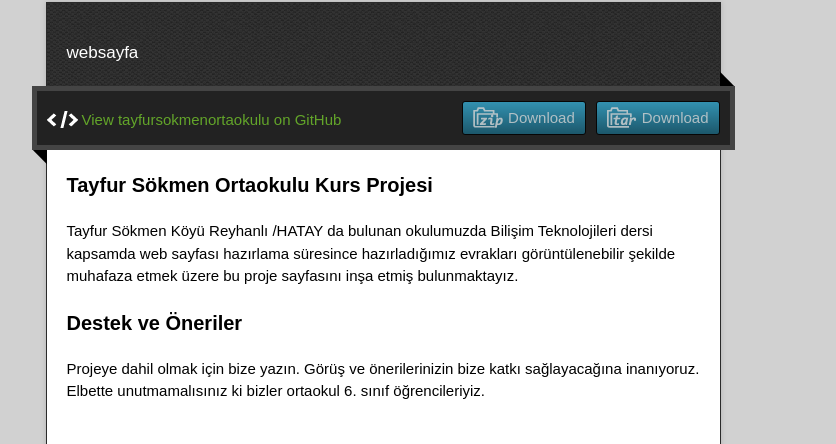
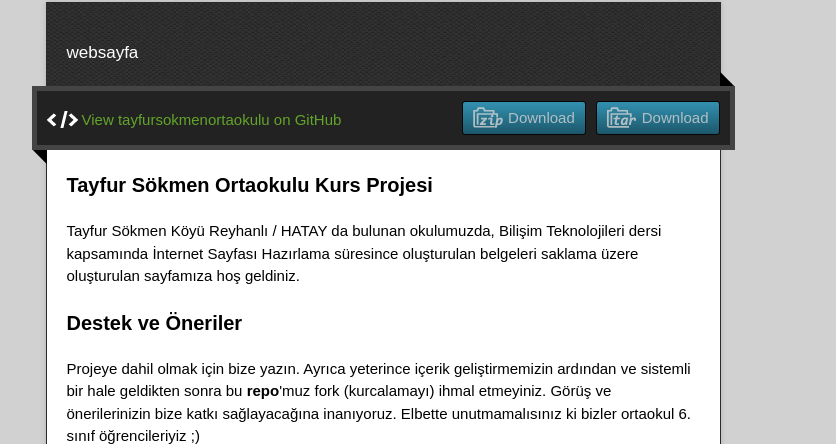
Before and after one commit to tayfursokmenortaokulu/tayfursokmenortaokulu, a plain HTML site: page index.html in a window 1280 px wide. Shown: the part 128-572 px from the top of the page, without its empty margins (257-1093 px from the left). Drawn offline with nearby package versions, Linux system fonts and the light colour scheme.

```diff
--- a/index.html
+++ b/index.html
@@ -39,12 +39,14 @@
           <h3>
 <a id="tayfur-sökmen-ortaokulu-kurs-projesi" class="anchor" href="#tayfur-s%C3%B6kmen-ortaokulu-kurs-projesi" aria-hidden="true"><span aria-hidden="true" class="octicon octicon-link"></span></a>Tayfur Sökmen Ortaokulu Kurs Projesi</h3>
 
-<p>Tayfur Sökmen Köyü Reyhanlı /HATAY da bulunan okulumuzda Bilişim Teknolojileri dersi kapsamda web sayfası hazırlama süresince hazırladığımız evrakları görüntülenebilir şekilde muhafaza etmek üzere bu proje sayfasını inşa etmiş bulunmaktayız.</p>
+<p>Tayfur Sökmen Köyü Reyhanlı / HATAY da bulunan okulumuzda, Bilişim Teknolojileri dersi kapsamında İnternet Sayfası Hazırlama süresince oluşturulan belgeleri saklama üzere oluşturulan sayfamıza hoş geldiniz.</p>
 
 <h3>
 <a id="destek-ve-Öneriler" class="anchor" href="#destek-ve-%C3%96neriler" aria-hidden="true"><span aria-hidden="true" class="octicon octicon-link"></span></a>Destek ve Öneriler</h3>
 
-<p>Projeye dahil olmak için bize yazın. Görüş ve önerilerinizin bize katkı sağlayacağına inanıyoruz. Elbette unutmamalısınız ki bizler ortaokul 6. sınıf öğrencileriyiz.</p>
+<p>Projeye dahil olmak için bize yazın. Ayrıca yeterince içerik geliştirmemizin ardından ve sistemli bir hale geldikten sonra bu <strong>repo</strong>'muz fork (kurcalamayı) ihmal etmeyiniz.
+Görüş ve önerilerinizin bize katkı sağlayacağına inanıyoruz.
+Elbette unutmamalısınız ki bizler ortaokul 6. sınıf öğrencileriyiz ;)</p>
         </article>
       </div>
     </div>
--- a/params.json
+++ b/params.json
@@ -1 +1 @@
-{"name":"tayfursokmenortaokulu","tagline":"websayfa","body":"### Tayfur Sökmen Ortaokulu Kurs Projesi\r\nTayfur Sökmen Köyü Reyhanlı /HATAY da bulunan okulumuzda Bilişim Teknolojileri dersi kapsamda web sayfası hazırlama süresince hazırladığımız evrakları görüntülenebilir şekilde muhafaza etmek üzere bu proje sayfasını inşa etmiş bulunmaktayız.\r\n\r\n### Destek ve Öneriler\r\nProjeye dahil olmak için bize yazın. Görüş ve önerilerinizin bize katkı sağlayacağına inanıyoruz. Elbette unutmamalısınız ki bizler ortaokul 6. sınıf öğrencileriyiz.","google":"","note":"Don't delete this file! It's used internally to help with page regeneration."}
+{"name":"tayfursokmenortaokulu","tagline":"websayfa","body":"### Tayfur Sökmen Ortaokulu Kurs Projesi\r\nTayfur Sökmen Köyü Reyhanlı / HATAY da bulunan okulumuzda, Bilişim Teknolojileri dersi kapsamında İnternet Sayfası Hazırlama süresince oluşturulan belgeleri saklama üzere oluşturulan sayfamıza hoş geldiniz.\r\n\r\n### Destek ve Öneriler\r\nProjeye dahil olmak için bize yazın. Ayrıca yeterince içerik geliştirmemizin ardından ve sistemli bir hale geldikten sonra bu __repo__'muz fork (kurcalamayı) ihmal etmeyiniz.\r\nGörüş ve önerilerinizin bize katkı sağlayacağına inanıyoruz.\r\nElbette unutmamalısınız ki bizler ortaokul 6. sınıf öğrencileriyiz ;)","google":"","note":"Don't delete this file! It's used internally to help with page regeneration."}
```
